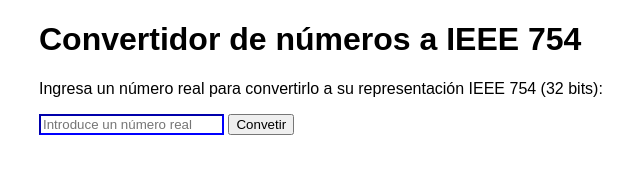
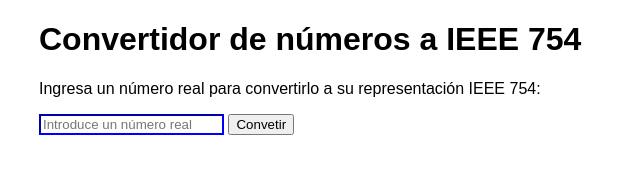
Before and after one commit to Alexis-Eusebio/alexis3.github.io, a plain HTML site: page index.html in a window 1280 px wide. Shown: the full height of the page, 1-641 px from the left. Drawn offline with Linux system fonts and the light colour scheme.

Commit message:
Update index.html

```diff
--- a/index.html
+++ b/index.html
@@ -9,7 +9,7 @@
 <body>
     <div class="container">
         <h1>Convertidor de números a IEEE 754</h1>
-        <p>Ingresa un número real para convertirlo a su representación IEEE 754 (32 bits):</p>
+        <p>Ingresa un número real para convertirlo a su representación IEEE 754:</p>
         <input type="number" id="numeroReal" step="any" placeholder="Introduce un número real">
         <button onclick="convertir()">Convetir</button>
 
```
